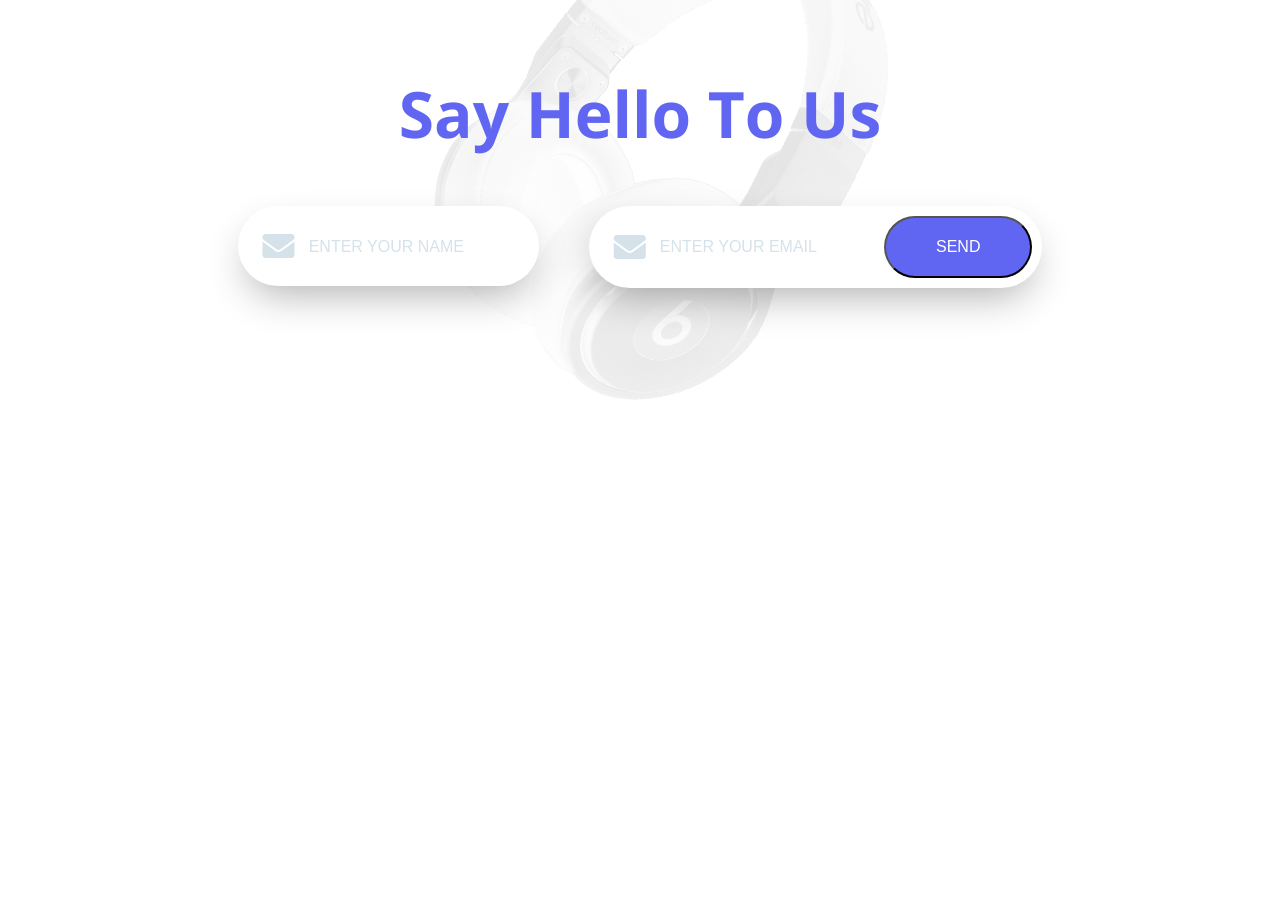
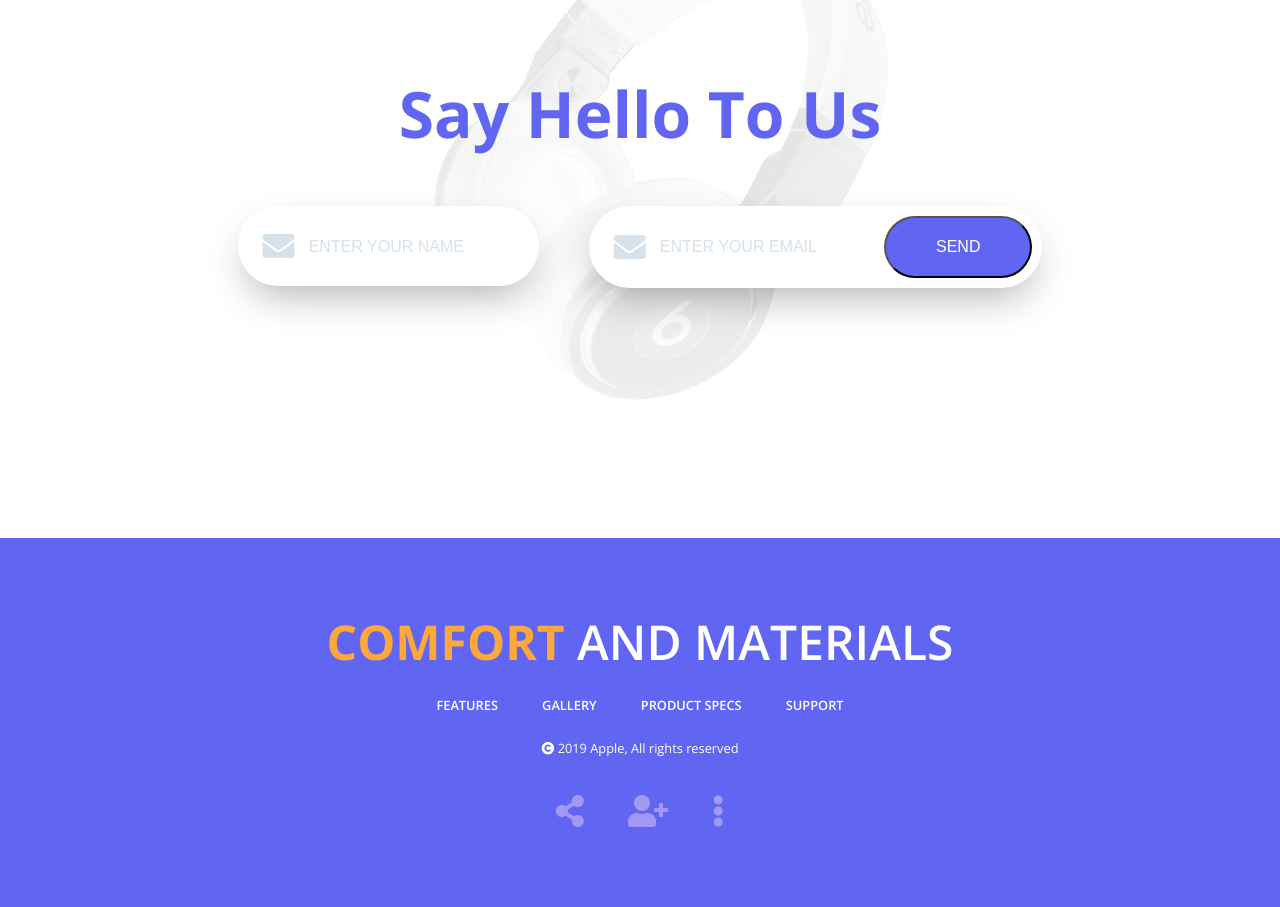
Before and after one commit to Daymond-Blair/beats-landing-page, a plain HTML site: page index.html in a window 1280 px wide. Shown: the part 5249-6156 px from the top of the page. Before the commit the page ends 5787 px from the top, so only its background shows below. Drawn offline with nearby package versions, Linux system fonts and the light colour scheme.

Commit message:
completed footer html and styles

```diff
--- /dev/null
+++ b/css/landing-page/footer.css
@@ -0,0 +1,53 @@
+footer {
+    background: #6066F2;
+    padding: 80px 0;
+    text-align: center;
+    color: white;
+}
+
+footer h2 {
+    font-size: 3rem;
+    text-transform: uppercase;
+    font-weight: 600;
+    color: white;
+    margin-bottom: 20px;
+}
+
+footer h2 span {
+    color: #FEA83B;
+    font-weight: 700;
+}
+
+footer .menu {
+    margin-bottom: 20px;
+}
+
+footer .menu li {
+    display: inline-block;
+    padding: 10px 20px;
+}
+
+footer .menu li a {
+    font-weight: 600;
+    color: white;
+    text-decoration: none;
+    text-transform: uppercase;
+    font-size: .8rem;
+}
+
+footer p {
+    font-size: .8rem;
+    font-weight: 300;
+    margin-bottom: 40px;
+}
+
+footer .social-media li {
+    display: inline-block;
+    padding: 0 20px;
+}
+
+footer .social-media li a {
+    color: #E6CDF9;
+    font-size: 2rem;
+    opacity: .5;
+}
--- a/css/main.css
+++ b/css/main.css
@@ -5,7 +5,7 @@
 @import "landing-page/color-collection.css";
 @import "landing-page/blueprint.css";
 @import "landing-page/latest.css";
-
+@import "landing-page/footer.css";
 
 /*
 COLOR THEME FROM DESIGN DOC
--- a/index.html
+++ b/index.html
@@ -251,6 +251,38 @@
       </div>
     </div>
   </section>
+  <footer>
+    <div class="container">
+      <h2><span>Comfort</span> and Materials</h2>
+      <ul class="menu">
+        <li>
+          <a href="">Features</a>
+        </li>
+        <li>
+          <a href="">Gallery</a>
+        </li>
+        <li>
+          <a href="">Product Specs</a>
+        </li>
+        <li>
+          <a href="">Support</a>
+        </li>
+      </ul>
+      <p> <span><i class="fa fa-copyright" aria-hidden="true"></i>
+      </span> 2019 Apple, All rights reserved</p>
+      <ul class="social-media">
+        <li>
+            <a href="" target="new"><i class="fa fa-share-alt" aria-hidden="true"></i></a>
+        </li>
+        <li>
+            <a href="" target="new"><i class="fa fa-user-plus" aria-hidden="true"></i></a>
+        </li>
+        <li>
+            <a href="" target="new"><i class="fa fa-ellipsis-v" aria-hidden="true"></i></a>
+        </li>
+      </ul>
+      </div>
+  </footer>
 </body>
 
 </html>
```
Also changed, not shown: css/landing-page/latest.css (+0 -23 lines).
